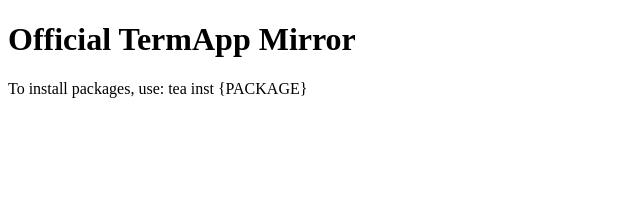
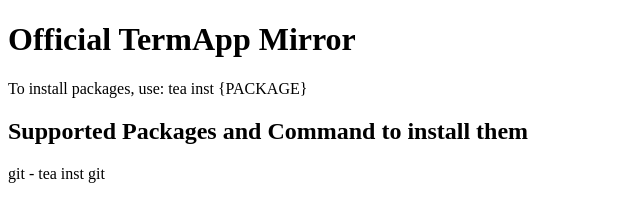
Before and after one commit to celesteidev/termappmirrors, a plain HTML site: page index.html in a window 1280 px wide. Shown: the whole page, without its empty margins (0-640 px from the left). Drawn offline with Linux system fonts and the light colour scheme.

Commit message:
Update index.html

```diff
--- a/index.html
+++ b/index.html
@@ -6,5 +6,7 @@
   <body>
     <h1>Official TermApp Mirror </h1>
     <p1>To install packages, use: tea inst {PACKAGE}</p1>
+    <h2>Supported Packages and Command to install them</h2>
+    <p2>git - tea inst git</p2>
   </body>
 </html>
```
